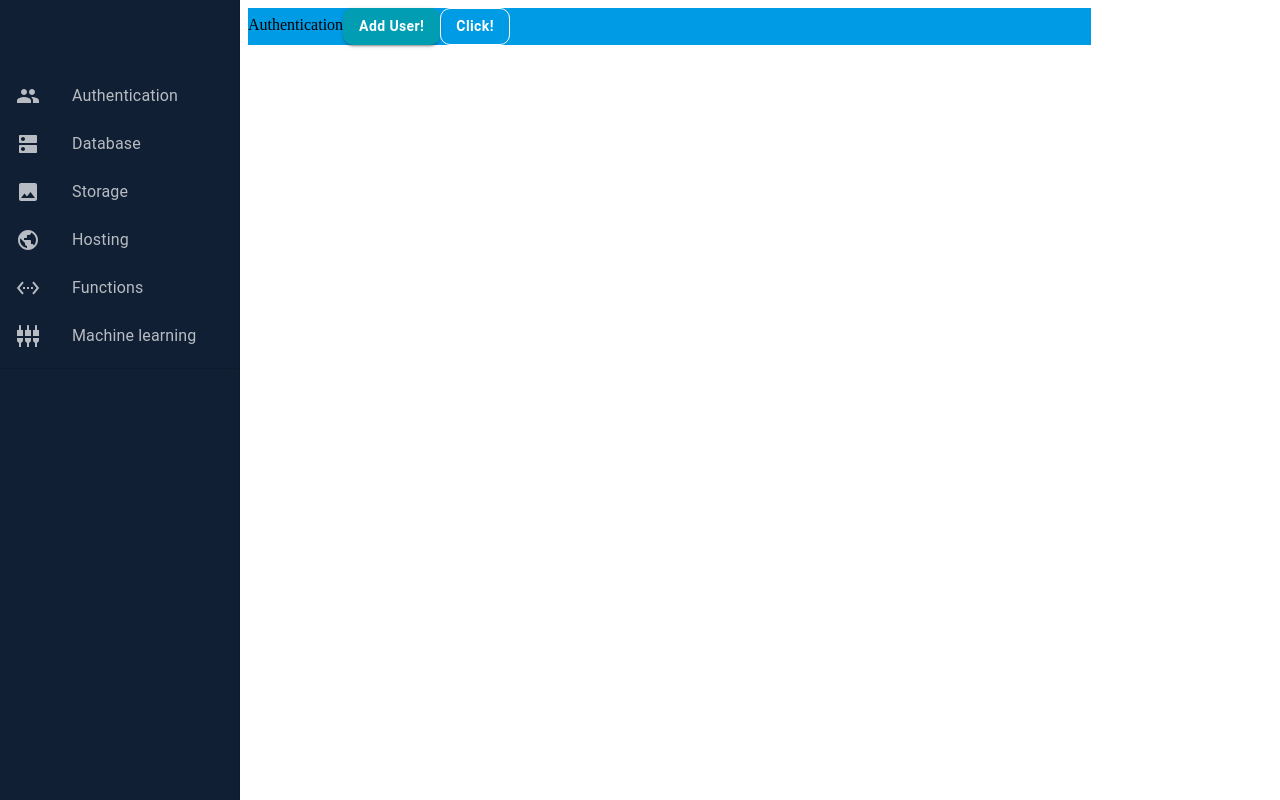
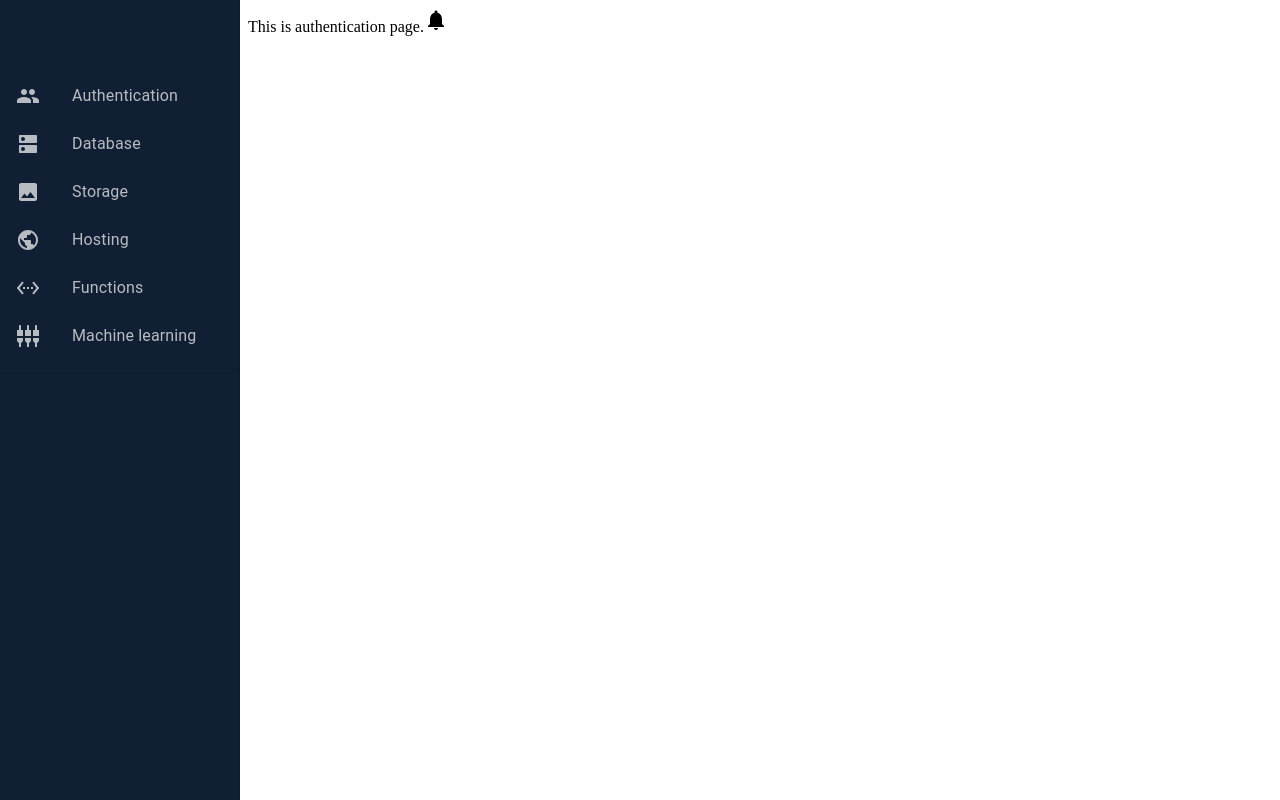
Before and after one commit to Mattarek/react-materialUI-practice, a React (Vite) app: page /machinelLearning in a window 1280 px wide. Built offline with nearby package versions, Linux system fonts and the light colour scheme.

Commit message:
Notifications added

```diff
--- a/src/views/Authentication.tsx
+++ b/src/views/Authentication.tsx
@@ -1,42 +1,13 @@
+import { Notifications } from '@mui/icons-material';
 import Grid from '@mui/material/Grid';
-import { CommonButton } from '../components/common/commonButton/CommonButton';
+
 export const Authentication = () => {
-    const buttonStyles = {
-        fontWeight: 600,
-        fontSize: '0.875rem',
-        textTransform: 'capitalize',
-        borderRadius: 2.5,
-        '&.MuiButton-contained': {
-            backgroundColor: '#009db3',
-            '&:hover': {
-                backgroundColor: '#006db3',
-            },
-        },
-        '&.MuiButton-outlined': {
-            color: '#fff',
-            borderColor: '#fff',
-            '&:hover': {
-                backgroundColor: 'transparent',
-            },
-        },
-    };
-
     return (
         <Grid
             item
-            xs={8}
-            sx={{ backgroundColor: '#009be5' }}>
-            Authentication
-            <CommonButton
-                sx={buttonStyles}
-                variant='contained'>
-                Add user!
-            </CommonButton>
-            <CommonButton
-                variant='outlined'
-                sx={buttonStyles}>
-                Click!
-            </CommonButton>
+            xs={8}>
+            This is authentication page.
+            <Notifications />
         </Grid>
     );
 };
```
Also changed, not shown: src/components/common/Notifications/Notifications.tsx (added, +13 -0 lines).
